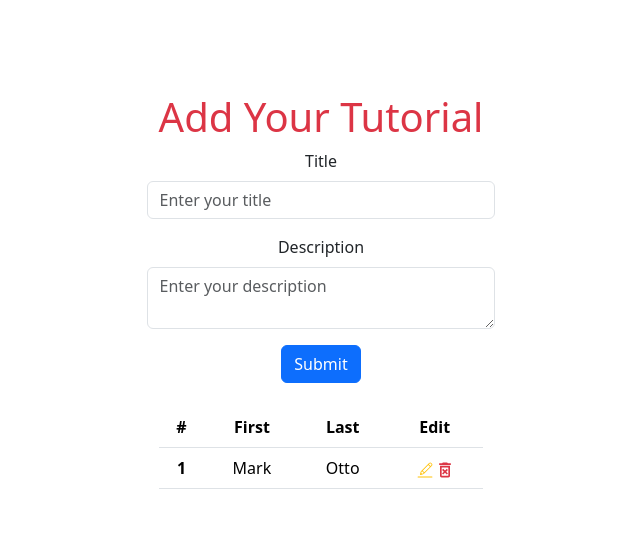
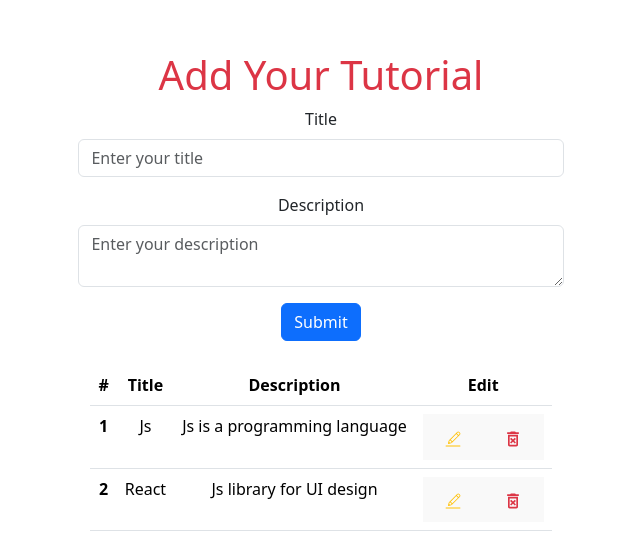
Before and after one commit to ImrenR/FrontEnd-Notebook, a React (Vite) app in the folder useEffect-Axios-Example/: page / in a window 1280 px wide. Shown: the part 101-648 px from the top of the page, without its empty margins (319-959 px from the left). Built offline with nearby package versions, Linux system fonts and the light colour scheme; no server answers.

Commit message:
handleSubmit

```diff
--- a/useEffect-Axios-Example/src/components/AddTutorial.jsx
+++ b/useEffect-Axios-Example/src/components/AddTutorial.jsx
@@ -1,8 +1,19 @@
+import { useState } from "react";
+
 const AddTutorial = () => {
+
+  const [title, setTitle] = useState("")
+  const [description, setDescription] = useState("")
+
+  const handleSubmit=()=> {
+    e.preventDefault();
+
+  }
+
   return (
     <div>
       <h1 className="container text-danger">Add Your Tutorial</h1>
-      <form>
+      <form onSubmit={handleSubmit}>
         <div class="mb-3">
           <label for="title" class="form-label">
             Title
@@ -12,6 +23,7 @@ const AddTutorial = () => {
             class="form-control"
             id="title"
             placeholder="Enter your title"
+            onChange={(e)=>setTitle(e.target.value)}
           />
         </div>
         <div class="mb-3">
@@ -23,6 +35,7 @@ const AddTutorial = () => {
             id="exampleFormControlTextarea1"
             rows="2"
             placeholder="Enter your description"
+            onChange={(e)=>setDescription(e.target.value)}
           ></textarea>
         </div>
         <button type="button" class="btn btn-primary">
--- a/useEffect-Axios-Example/src/components/TutorialList.jsx
+++ b/useEffect-Axios-Example/src/components/TutorialList.jsx
@@ -3,45 +3,58 @@ import { MdOutlineDeleteForever } from "react-icons/md";
 
 const TutorialList = () => {
 
-const tutorials = () => [{
-  id:1,
+  const tutorials =  [
+    {
+      id: 1,
       title: "Js",
- description: "Js is a programming language"
+      description: "Js is a programming language",
     },
     {
-  id:2,
+      id: 2,
       title: "React",
- description: "Js library for UI design"
-}]
-
+      description: "Js library for UI design",
+    },
+  ];
 
   return (
-
-
     <div className="container mt-4">
- <table class="table">
+      <table className="table">
         <thead>
           <tr>
             <th scope="col">#</th>
-            <th scope="col">First</th>
-            <th scope="col">Last</th>
-            <th scope="col" className="text-center">Edit</th>
+            <th scope="col">Title</th>
+            <th scope="col">Description</th>
+            <th scope="col" className="text-center">
+              Edit
+            </th>
           </tr>
         </thead>
         <tbody>
-          <tr>
-            <th scope="row">1</th>
-            <td>Mark</td>
-            <td>Otto</td>
+          {tutorials.map((item) => {
+            const { id, title, description } = item;
+            return (
+              <tr key={id}>
+                <th scope="row">{id}</th>
+                <td>{title}</td>
+                <td>{description}</td>
                 <td className="text-center text-nowrap">
-              <CiEdit type="button" size={20} className="text-warning"/>
-              <MdOutlineDeleteForever type="button" size={20} className="text-danger"/>
-
+                <button> <CiEdit type="button" size={20} className="text-warning" />
+                 </button>
+                 <button>
+                  <MdOutlineDeleteForever
+                    type="button"
+                    size={20}
+                    className="text-danger"
+                  />
+                  </button>
                 </td>
               </tr>
+            );
+          })}
         </tbody>
       </table>
-  </div>)
-}
+    </div>
+  );
+};
 
-export default TutorialList
+export default TutorialList;
```
Lines whose indentation alone changed are shown as unchanged.
